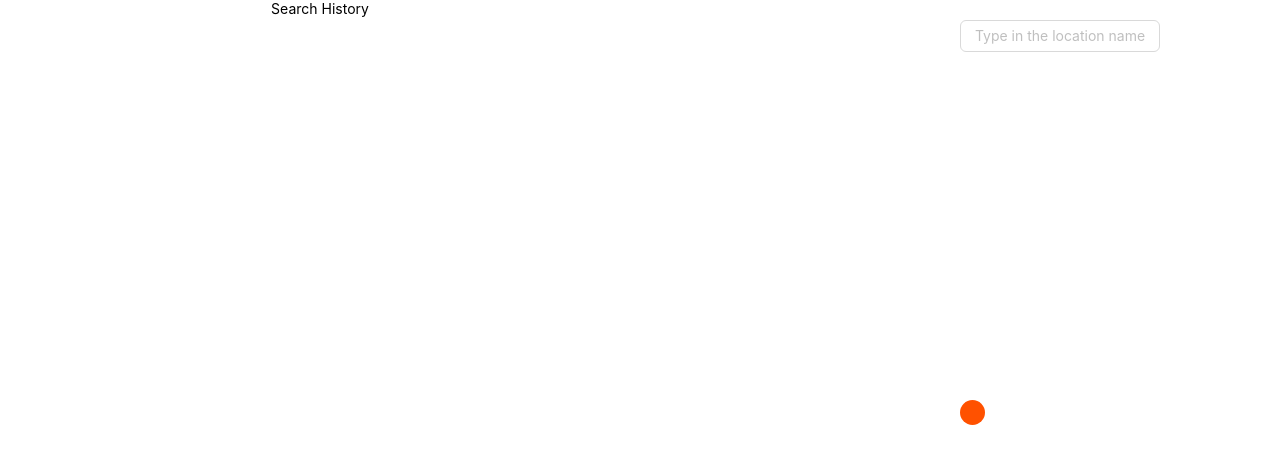
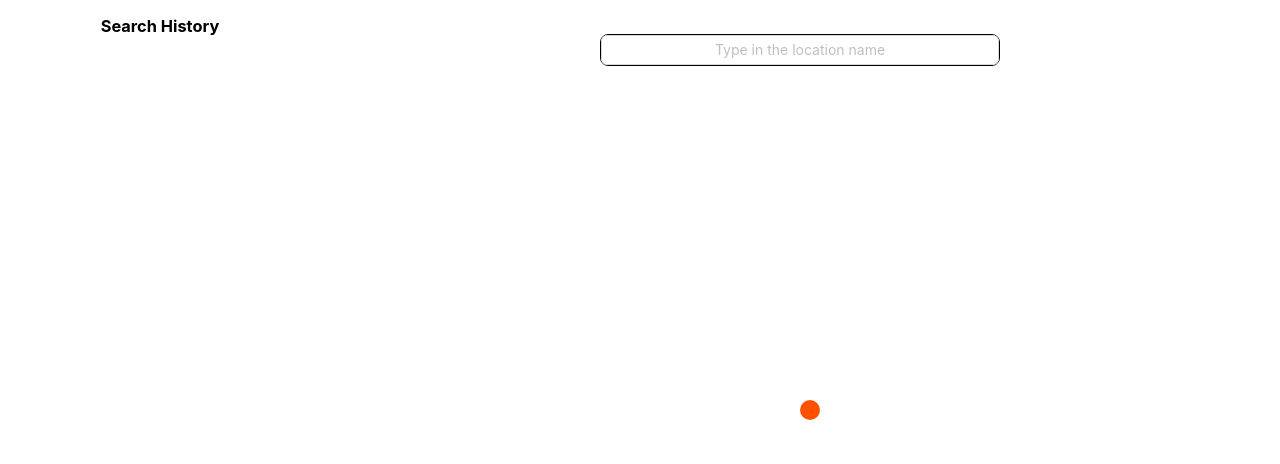
Before and after one commit to syiima/map-location, a React app: page / in a window 1280 px wide. Built offline with nearby package versions, Linux system fonts and the light colour scheme.

Commit message:
minor changes

```diff
--- a/src/MockData.js
+++ b/src/MockData.js
@@ -3,8 +3,8 @@ export const MockData = [
     {
         id: 1,
         value: 'Petronas Twin Tower Kuala Lumpur',
-        lat: 3.1594,
-        lng: 101.7142,
+        lat: 3.1577,
+        lng: 101.7118,
     },
     {
         id: 2,
--- a/src/assets/css/index.css
+++ b/src/assets/css/index.css
@@ -13,8 +13,8 @@ code {
 }
 
 .marker {
-  width: 25px;
-  height: 25px;
+  width: 20px;
+  height: 20px;
   background-color: rgb(255, 81, 0);
   border-radius: 100%;
   z-index: 1;
--- a/src/pages/App.js
+++ b/src/pages/App.js
@@ -12,10 +12,10 @@ function App() {
     <div className="App">
 
       <Row>
-        <Col span={12}>
+        <Col span={6}>
           <History />
         </Col>
-        <Col span={12}>
+        <Col span={18}>
           <Maps/>
         </Col>
       </Row>
--- a/src/pages/History.js
+++ b/src/pages/History.js
@@ -8,7 +8,7 @@ export const History = () => {
 
     return(
         <div>
-            Search History
+            <h3>Search History</h3>
         </div>
     )
 }
--- a/src/pages/Maps.js
+++ b/src/pages/Maps.js
@@ -11,7 +11,7 @@ export const Maps = () => {
           lat: 3.1517,
           lng: 101.7020
         },
-        zoom: 13
+        zoom: 16
     };
 
     const [center, setCenter] = useState(defaultProps.center)
@@ -27,20 +27,27 @@ export const Maps = () => {
         // console.log('ddd', MockData[ind]);
     };
 
+    const handleClear = () => {
+
+    }
 
     return(
         <div style={{ height: '100vh', width: '100%' }}>
             <AutoComplete
                 style={{
-                    width: 200,
+                    width: 400,
+                    border: '1px solid black',
+                    borderRadius:8,
                     position:'absolute',
                     zIndex:1,
-                    top: '20px'
+                    top: '50px',
+                    transform: 'translate(-50%, -50%)'
+                    // margin-right: auto;
                 }}
                 options={MockData}
                 placeholder="Type in the location name"
                 onSelect={handleSelect}
-
+                onClear={handleClear}
                 filterOption={(inputValue, option) =>
                 // console.log('oiii', inputValue, option.name);
                     option.value.toUpperCase().indexOf(inputValue.toUpperCase()) !== -1
```
